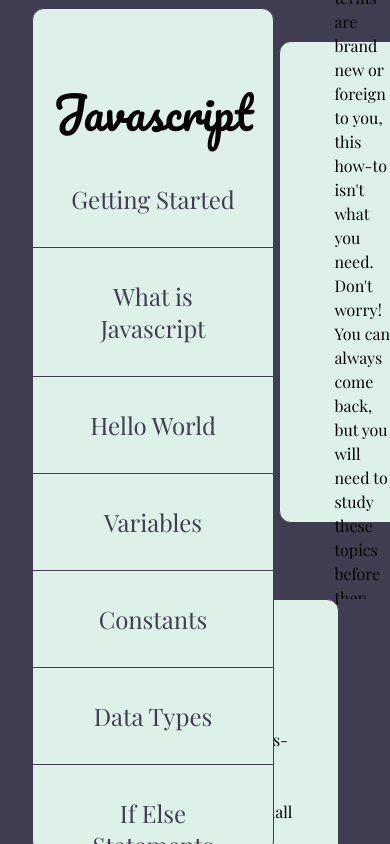
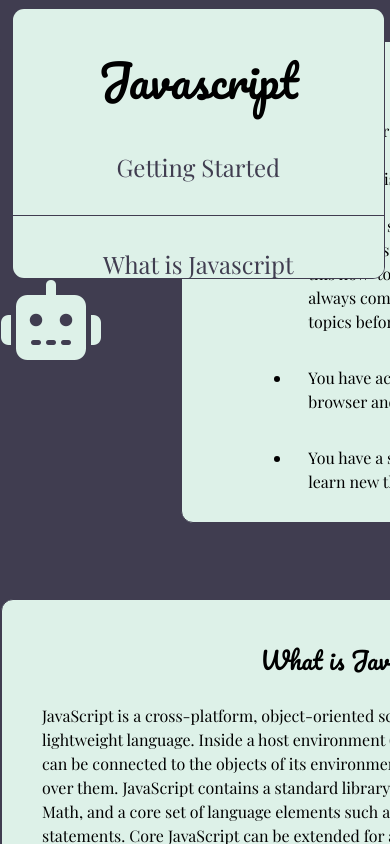
Before and after one commit to KaylaM0107/TechDoc, a plain HTML site: page index.html in a window 390 px wide. Drawn offline with nearby package versions, Linux system fonts and the light colour scheme.

Commit message:
Nav
Made navbar responsive for <600 px

```diff
--- a/techdoc.css
+++ b/techdoc.css
@@ -27,10 +27,10 @@ position:fixed;
 height: 98%;
 background:#ddf1e8;
 margin-top:.5rem;
-margin-bottom:.5rem;
 margin-left:2rem;
 text-align:center;
 padding-top:1rem;
+overflow-y: scroll;
 }
 .nav-link {
     border-bottom:solid #403d50 1.1px;
@@ -303,3 +303,23 @@ ul {
     line-height: 1.5rem;
     margin-right: 4rem;
 }
+@media only screen and (max-width: 600px) {
+    #navbar {
+        height: 30%;
+        width: 95%;
+        margin-left:.75rem;
+    }
+    #title {
+        margin-top: 1rem;
+    }
+    #main-doc {
+        display:grid;
+        grid-template-columns: 1fr;
+        grid-template-rows: .40fr .43fr .39fr .55fr .50fr .45fr 1fr .55fr .55fr .15fr;
+        grid-column:1/5;
+        height:100%;
+        width:100%;
+        margin-right:3.5rem;
+        margin-top:2.5rem;
+    }
+}
```
Also changed, not shown: index.html (+0 -5 lines).
